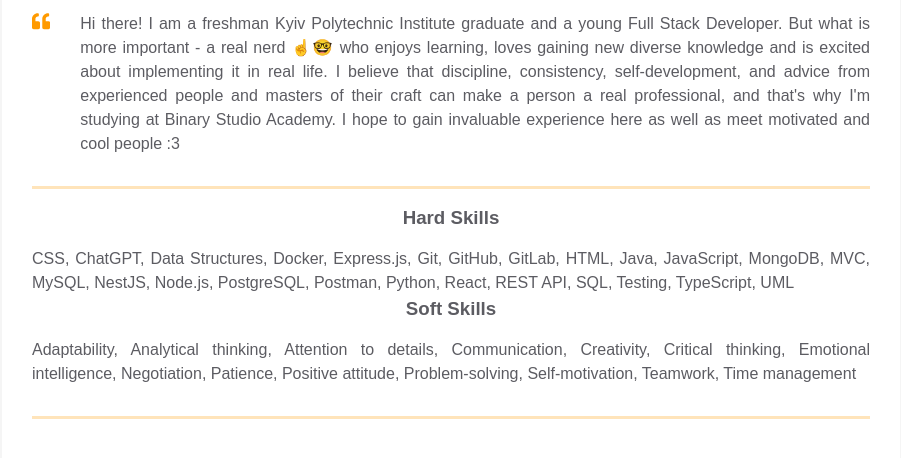
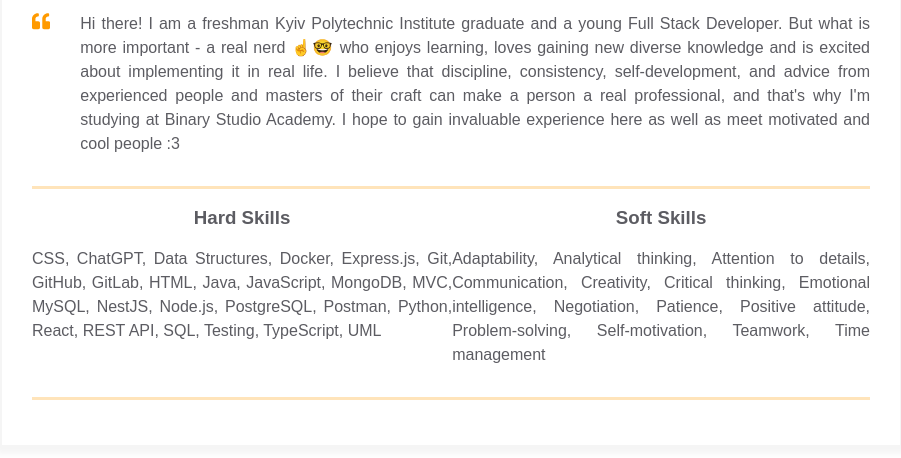
Before and after one commit to SofiiaTrokhymchuk/homepage, a plain HTML site: page index.html in a window 1280 px wide. Shown: the part 426-884 px from the top of the page, without its empty margins (189-1090 px from the left). Drawn offline with Linux system fonts and the light colour scheme.

Commit message:
Added container to skills block

```diff
--- a/index.html
+++ b/index.html
@@ -156,7 +156,8 @@
 
       <div class="container">
         <div class="resume__block">
-          <div class="skills">
+          <div class="skills__container fh">
+            <div class="skills__block">
               <h3 class="skills__header">Hard Skills</h3>
               <p class="skills__text">
                 CSS, ChatGPT, Data Structures, Docker, Express.js, Git, GitHub, GitLab, HTML, Java, JavaScript, MongoDB,
@@ -164,7 +165,7 @@
               </p>
             </div>
 
-          <div class="skills">
+            <div class="skills__block">
               <h3 class="skills__header">Soft Skills</h3>
               <p class="skills__text">
                 Adaptability, Analytical thinking, Attention to details, Communication, Creativity, Critical thinking,
@@ -173,6 +174,8 @@
               </p>
             </div>
           </div>
+
+        </div>
       </div>
     </div>
   </main>
```
Lines whose indentation alone changed are shown as unchanged.
